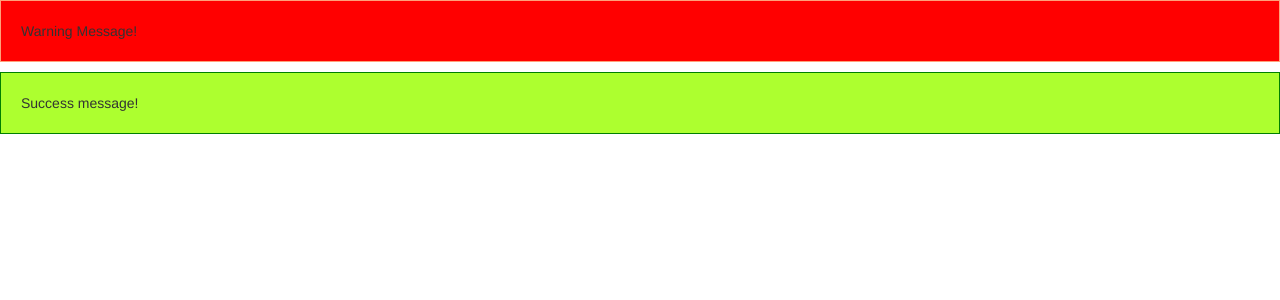
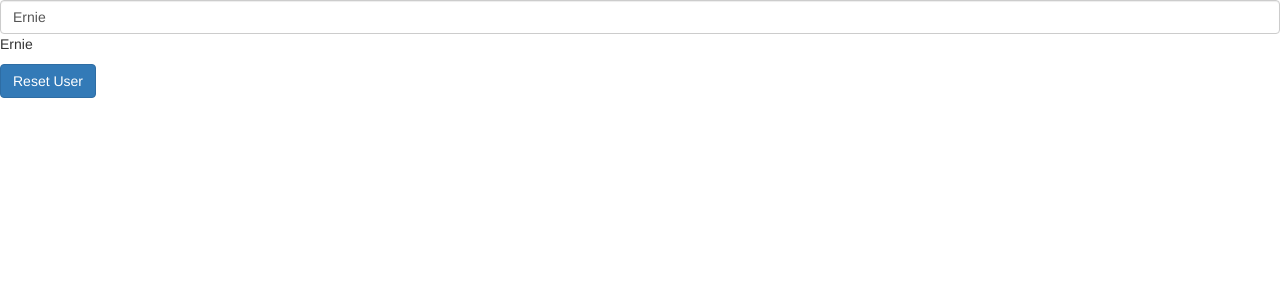
Before and after one commit to superernie77/angular-playground, an Angular app: page / in a window 1280 px wide. Shown: the top 300 px of the page. Built offline with nearby package versions, Linux system fonts and the light colour scheme.

Commit message:
added databinding examples

```diff
--- a/src/app/app.component.html
+++ b/src/app/app.component.html
@@ -1,3 +1 @@
-<app-assignment1></app-assignment1>
-
-<app-assignment2></app-assignment2>
+<app-data-binding-assignment></app-data-binding-assignment>
--- a/src/app/app.module.ts
+++ b/src/app/app.module.ts
@@ -7,6 +7,7 @@ import { ServerComponent } from './server/server.component';
 import { ServersComponent } from './servers/servers.component';
 import { Assignment2Component } from './assignment2/assignment2.component';
 import { Assignment1Component } from './assignment1/assignment1.component';
+import { DataBindingAssignmentComponent } from './data-binding-assignment/data-binding-assignment.component';
 
 @NgModule({
   declarations: [
@@ -14,7 +15,8 @@ import { Assignment1Component } from './assignment1/assignment1.component';
     ServerComponent,
     ServersComponent,
     Assignment2Component,
-    Assignment1Component
+    Assignment1Component,
+    DataBindingAssignmentComponent
   ],
   imports: [
     BrowserModule,
--- /dev/null
+++ b/src/app/data-binding-assignment/data-binding-assignment.component.html
@@ -0,0 +1,13 @@
+
+<input type="text"
+class="form-control" [value]="userName"
+(input)="onUpdateUserName($event)">  <!-- Event Bindung mit Event-->
+
+<!-- <input type="text"
+class="form-control"
+[(ngmodel)]="userName">   2-way binding-->
+
+
+<p> {{userName}}</p> <!-- String Interpolation-->
+
+<button class="btn btn-primary" (click)="onResteButtonClicked()" [disabled]="userName === '' " >Reset User</button> <!--Event Binding-->
--- /dev/null
+++ b/src/app/data-binding-assignment/data-binding-assignment.component.ts
@@ -0,0 +1,25 @@
+import { Component, OnInit } from '@angular/core';
+
+@Component({
+  selector: 'app-data-binding-assignment',
+  templateUrl: './data-binding-assignment.component.html',
+  styleUrls: ['./data-binding-assignment.component.css']
+})
+export class DataBindingAssignmentComponent implements OnInit {
+
+  userName : string = "Ernie";
+
+  constructor() { }
+
+  ngOnInit() {
+  }
+
+  onResteButtonClicked(){
+    this.userName = "";
+  }
+
+  onUpdateUserName(event : Event){
+    this.userName = (<HTMLInputElement>event.target).value;
+  }
+
+}
```
Also changed, not shown: src/app/data-binding-assignment/data-binding-assignment.component.css (added), 1 other file (tests, documents, lock files or other folders).
